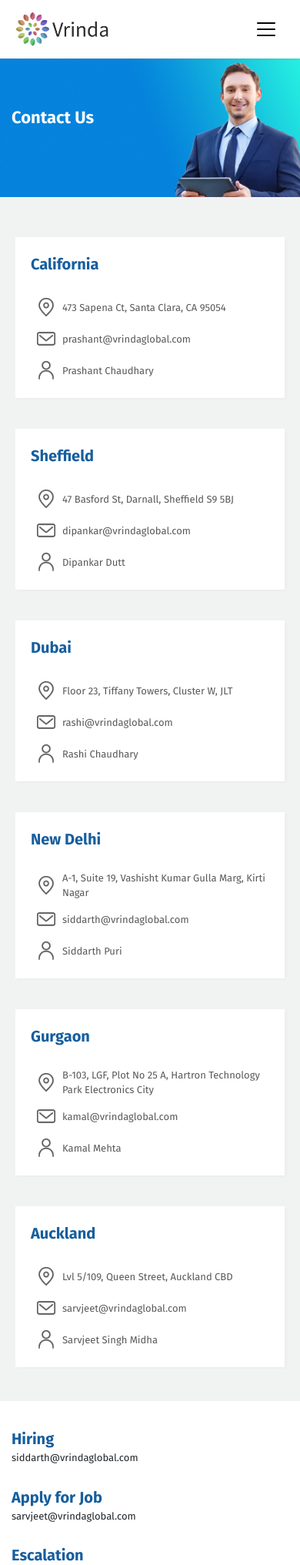
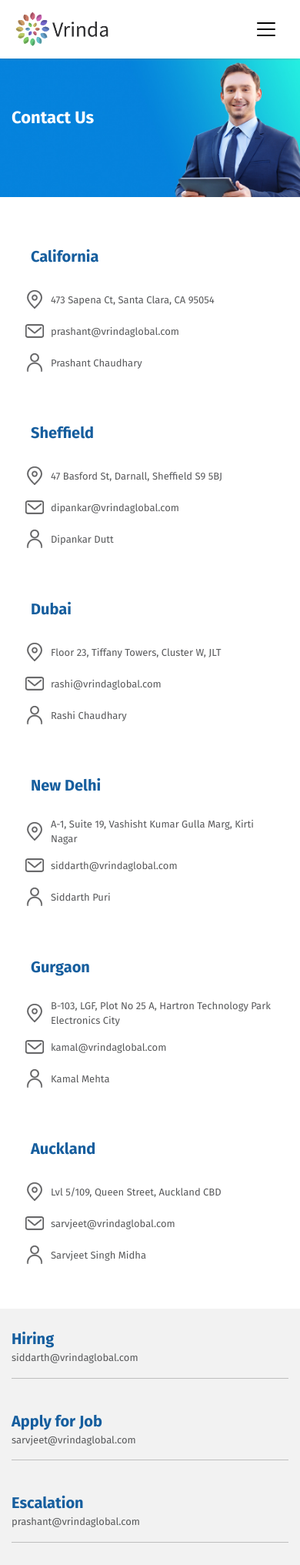
Before and after one commit to sreeramk28/vrinda-website, a PHP site: page /contact.html in a window 390 px wide. Shown: the top 2033 px of the page at 77% size. Run offline with PHP 8.4, Linux system fonts and the light colour scheme.

Commit message:
contact us page changed

```diff
--- a/about.html
+++ b/about.html
@@ -135,7 +135,7 @@ rashi, manoj, sakshi-->
                   </div>
                 </li>
                 <li class="nav-item">
-                  <a class="class_nav_link_custom2 nav-link" href="underconstruction.html" aria-haspopup="true" aria-expanded="false">
+                  <a class="class_nav_link_custom2 nav-link" href="#" aria-haspopup="true" aria-expanded="false">
                     <span id="link_name">JOBS</span>
                   </a>
                 </li>
--- a/blog1.html
+++ b/blog1.html
@@ -88,7 +88,7 @@
                   </div>
                 </li>
                 <li class="nav-item">
-                  <a class="class_nav_link_custom2 nav-link" href="underconstruction.html" aria-haspopup="true" aria-expanded="false">
+                  <a class="class_nav_link_custom2 nav-link" href="#" aria-haspopup="true" aria-expanded="false">
                     <span id="link_name">JOBS</span>
                   </a>
                 </li>
--- a/blog2.html
+++ b/blog2.html
@@ -88,7 +88,7 @@
                   </div>
                 </li>
                 <li class="nav-item">
-                  <a class="class_nav_link_custom2 nav-link" href="underconstruction.html" aria-haspopup="true" aria-expanded="false">
+                  <a class="class_nav_link_custom2 nav-link" href="#" aria-haspopup="true" aria-expanded="false">
                     <span id="link_name">JOBS</span>
                   </a>
                 </li>
--- a/blog3.html
+++ b/blog3.html
@@ -88,7 +88,7 @@
                   </div>
                 </li>
                 <li class="nav-item">
-                  <a class="class_nav_link_custom2 nav-link" href="underconstruction.html" aria-haspopup="true" aria-expanded="false">
+                  <a class="class_nav_link_custom2 nav-link" href="#" aria-haspopup="true" aria-expanded="false">
                     <span id="link_name">JOBS</span>
                   </a>
                 </li>
--- a/blog4.html
+++ b/blog4.html
@@ -88,7 +88,7 @@
                   </div>
                 </li>
                 <li class="nav-item">
-                  <a class="class_nav_link_custom2 nav-link" href="underconstruction.html" aria-haspopup="true" aria-expanded="false">
+                  <a class="class_nav_link_custom2 nav-link" href="#" aria-haspopup="true" aria-expanded="false">
                     <span id="link_name">JOBS</span>
                   </a>
                 </li>
--- a/blogs.html
+++ b/blogs.html
@@ -63,7 +63,7 @@
                   </div>
                 </li>
                 <li class="nav-item">
-                  <a class="class_nav_link_custom2 nav-link" href="underconstruction.html" aria-haspopup="true" aria-expanded="false">
+                  <a class="class_nav_link_custom2 nav-link" href="#" aria-haspopup="true" aria-expanded="false">
                     <span id="link_name">JOBS</span>
                   </a>
                 </li>
--- a/contact.html
+++ b/contact.html
@@ -98,7 +98,7 @@
     </div>
 
 
-	<div style="background-color: #f1f2f2;">
+	<div>
 	<div id="offices"></div>
 
 
@@ -253,25 +253,31 @@
   <br>
   </div>
   <div id="reachus"></div>
-  <br>
-	<section style="margin-bottom: 2rem;">
 
+	<section style="margin-bottom: 2rem; background-color: #f2f2f2;">
+    <br>
     <div class="container">
       <div class="row">
         <div class="col-md-1"></div>
-        <div class="col-md col-bg-2 col-mgn-2">
-          <p class="horiz bgt mbt-0">Hiring</p>
-          <p> siddarth@vrindaglobal.com </p>
+        <div class="col-md-3">
+          <p class="horiz-2 bgt mbt-0">Hiring</p>
+          <p class="ft-13"> siddarth@vrindaglobal.com </p>
+          <hr style="background-color: #d3d3d3;">
+          <br>
+          <p class="horiz-2 bgt mbt-0">Apply for Job</p>
+          <p class="ft-13"> sarvjeet@vrindaglobal.com </p>
+          <hr style="background-color: #d3d3d3;">
+          <br>
+          <p class="horiz-2 bgt mbt-0">Escalation</p>
+          <p class="ft-13"> prashant@vrindaglobal.com </p>
+          <hr style="background-color: #d3d3d3; margin-bottom: 2rem;">
+
         </div>
-        <div class="col-md col-bg-2 col-mgn-2">
-          <p class="horiz bgt mbt-0">Apply for Job</p>
-          <p> sarvjeet@vrindaglobal.com </p>
+        <div class="col-md-2"></div>
+        <div class="col-md-5">
+          <iframe style="width: 100%; border: 0;" height="280" src="https://www.google.com/maps/d/embed?mid=1RnPHK5SCFweM9LVFm70zxSQ2wXee8a3F&hl=en"></iframe>
         </div>
-        <div class="col-md col-bg-2 col-mgn-3">
-          <p class="horiz bgt mbt-0">Escalation</p>
-          <p> prashant@vrindaglobal.com </p>
-        </div>
-        <dif class="col-md-1"></dif>
+        <div class="col-md-1"></div>
       </div>
 
     </div>
--- a/home.html
+++ b/home.html
@@ -115,7 +115,7 @@
                   </div>
                 </li>
                 <li class="nav-item">
-                  <a class="class_nav_link_custom2 nav-link" href="underconstruction.html" aria-haspopup="true" aria-expanded="false">
+                  <a class="class_nav_link_custom2 nav-link" href="#" aria-haspopup="true" aria-expanded="false">
                     <span id="link_name">JOBS</span>
                   </a>
                 </li>
@@ -187,7 +187,7 @@
                   </div>
                 </li>
                 <li class="nav-item">
-                  <a class="class_nav_link_custom1 nav-link" href="underconstruction.html" role="button" aria-haspopup="true" aria-expanded="false">
+                  <a class="class_nav_link_custom1 nav-link" href="#" role="button" aria-haspopup="true" aria-expanded="false">
                     <span id="link_name">JOBS</span>
                   </a>
                 </li>
--- a/services.html
+++ b/services.html
@@ -80,7 +80,7 @@
                   </div>
                 </li>
                 <li class="nav-item">
-                  <a class="class_nav_link_custom2 nav-link" href="underconstruction.html" aria-haspopup="true" aria-expanded="false">
+                  <a class="class_nav_link_custom2 nav-link" href="#" aria-haspopup="true" aria-expanded="false">
                     <span id="link_name">JOBS</span>
                   </a>
                 </li>
--- a/style/contact.css
+++ b/style/contact.css
@@ -27,12 +27,18 @@ td > span {
 .horiz {
 	font-weight: 700;
 	font-size: 20px;
-	/*border-bottom: 1px solid #f2f2f2;
-	line-height: 0.2em;*/
-
+	margin-left: 15px;
+}
+.horiz-2 {
+	font-weight: 700;
+	font-size: 20px;
 }
 .bgt {
 	color: #165e9e;
+}
+.ft-13 {
+	font-size: 13px;
+	color: #58595b;
 }
 .line {
 	width: 100%;
@@ -72,32 +78,15 @@ textarea:focus {
 
 }
 .col-mgn {
-	margin: 20px;
-	padding: 20px;
-	box-shadow: 2px 2px 3px -1px #e8eAeA;
+	margin: 30px 0;
+	padding: 0 25px;
+}
+.col-bord {
+	border-right: 2px solid #d3d3d3;
 }
 .office-content {
 	font-size: 13px;
 	color: #58595b;
-}
-
-.col-bg-2 {
-	background-color: #FFFF;
-	font-size: 13px;
-}
-
-@media screen and (min-width: 767px) {
-	.col-mgn-2 {
-		border-right: 1px solid #d3d3d3;
-		padding-top: 10px;
-	}
-}
-.col-mgn-2 {
-	padding-top: 10px;
-}
-.col-mgn-3 {
-
-	padding-top: 10px;
 }
 .bh-styling {
 	font-size: 30px;
--- a/tnc.html
+++ b/tnc.html
@@ -93,7 +93,7 @@
                   </div>
                 </li>
                 <li class="nav-item">
-                  <a class="class_nav_link_custom2 nav-link" href="underconstruction.html" aria-haspopup="true" aria-expanded="false">
+                  <a class="class_nav_link_custom2 nav-link" href="#" aria-haspopup="true" aria-expanded="false">
                     <span id="link_name">JOBS</span>
                   </a>
                 </li>
--- a/underconstruction.html
+++ b/underconstruction.html
@@ -114,7 +114,7 @@
 	</p>
 	<script>
 		$(document).ready(function() {
-		var countDownDate = new Date("Aug 1, 2020 15:00:00").getTime();
+		var countDownDate = new Date("Sept 2, 2020 15:00:00").getTime();
 		// Update the count down every 1 second
 		var x = setInterval(function() {
 
```
Also changed, not shown: other parts of contact.html (+2 -2 lines), js/contact.js (+36 -0 lines).
